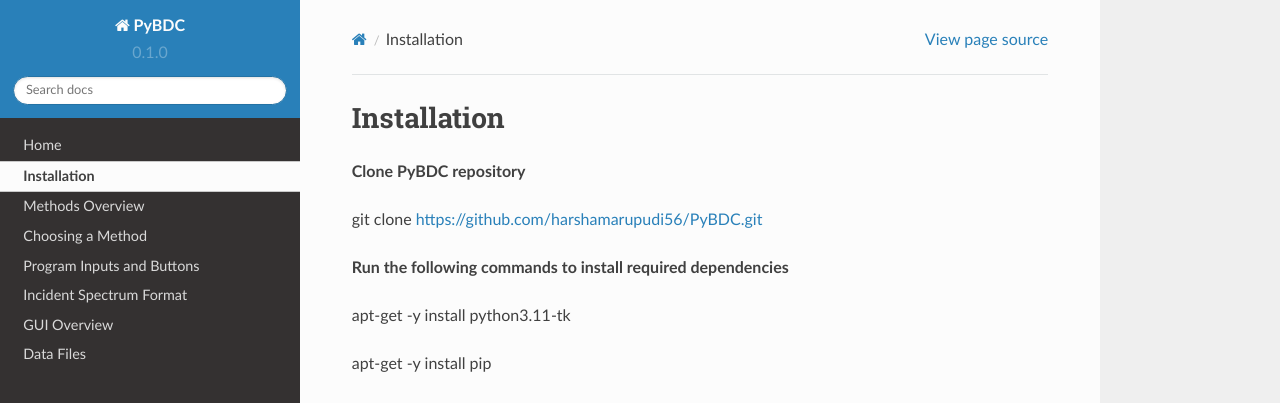
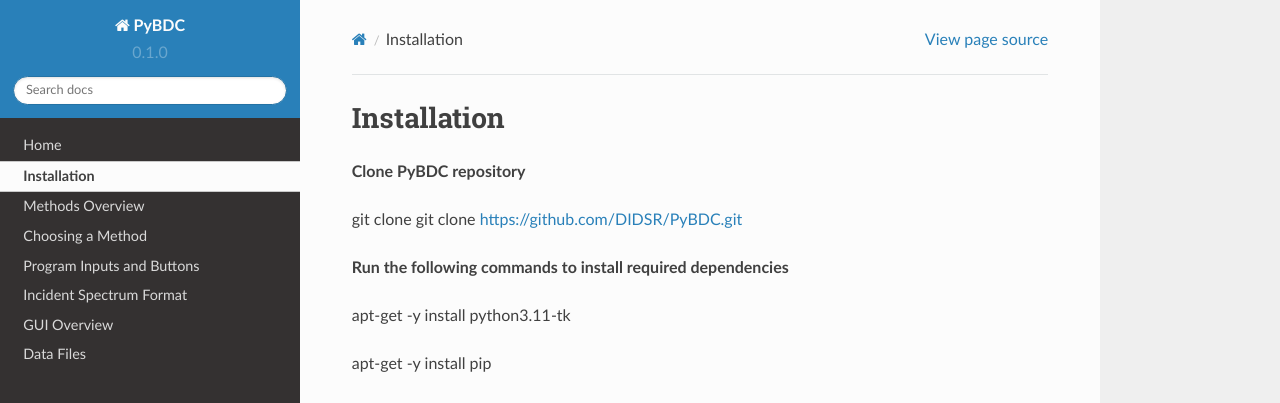
Before and after one commit to harshamarupudi56/PyBDC, a Sphinx documentation site: the page built from Doc/install.rst, in a window 1280 px wide and 997 px high. Shown: the top 403 px of the window. Built offline with Sphinx 7.4.7 and the Read the Docs theme 2.0.0, drawn with Linux system fonts in a browser that asks for light colours.

Commit message:
Update install.rst

```diff
--- a/Doc/install.rst
+++ b/Doc/install.rst
@@ -2,7 +2,7 @@ Installation
 ==================
 **Clone PyBDC repository**
 
-git clone https://github.com/harshamarupudi56/PyBDC.git
+git clone git clone https://github.com/DIDSR/PyBDC.git
 
 **Run the following commands to install required dependencies**
 
```
